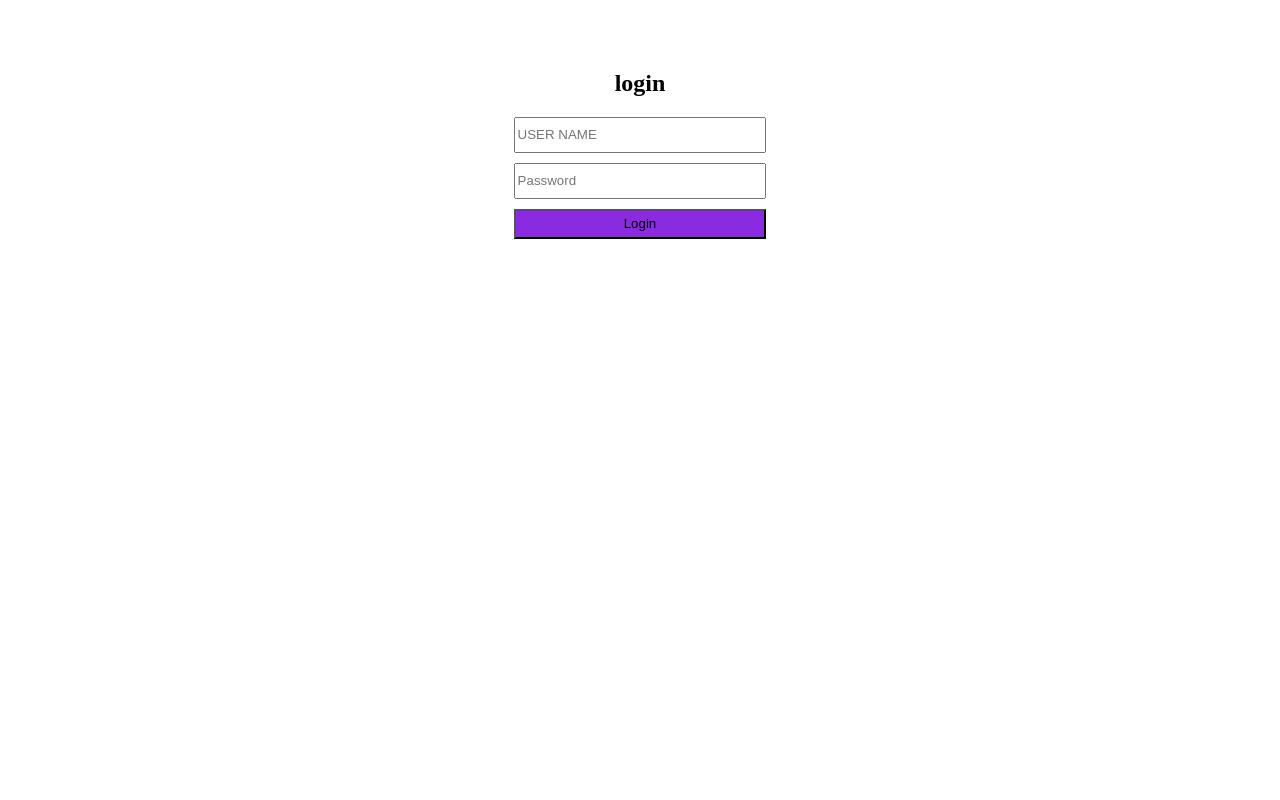
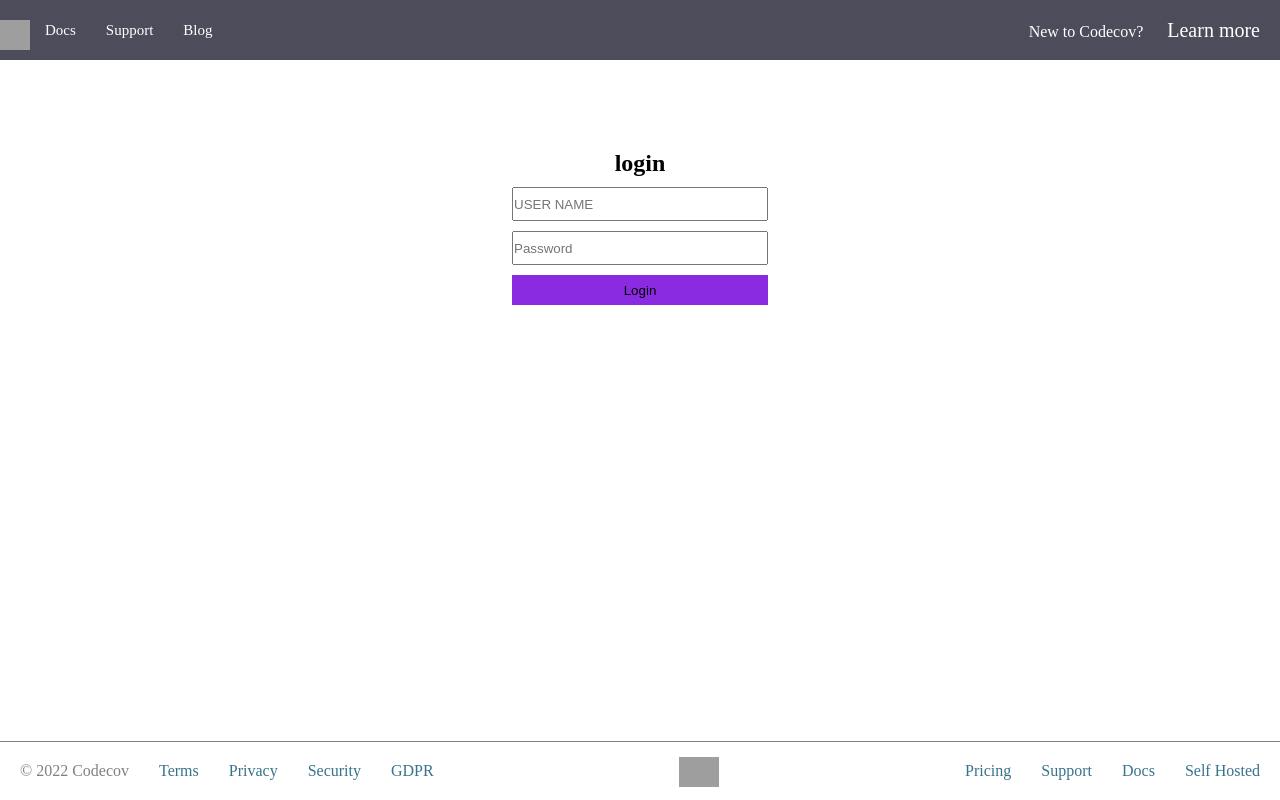
Before and after one commit to rajshekar11/shocking-blood-2056, a website: page Login.html in a window 1280 px wide. Drawn offline with Linux system fonts and the light colour scheme; grey boxes are pictures that could not be loaded.

Commit message:
final push

```diff
--- a/Login.html
+++ b/Login.html
@@ -11,6 +11,27 @@
 
 
 <body>
+    <div id="navbar">
+        <div>
+           <img src="https://seeklogo.com/images/C/codecov-new-logo-D45767B802-seeklogo.com.png" alt="">
+           <a href="https://docs.codecov.io/">Docs</a>
+           <a href="https://codecov.freshdesk.com/support/home">Support</a>
+           <a href="https://about.codecov.io/blog">Blog</a>
+
+       </div>
+       <div>
+           <div>
+               New to Codecov? <a id="learnmore" href="https://about.codecov.io/">Learn more</a>
+           </div>
+       </div>
+
+
+   </div>
+
+
+
+
+
     <div id="login">
         <h2>login</h2>
         <input type="text" id="user_name" placeholder="USER NAME">
@@ -18,6 +39,37 @@
         <button onclick="login()">Login</button>
     </div>
 
+
+
+
+
+
+    <div id="footer">
+        <div>
+            <p>© 2022 Codecov</p>
+            <a href="https://about.codecov.io/terms-and-conditions"><p>Terms</p></a>
+            <a href="https://about.codecov.io/privacy"><p>Privacy</p></a>
+            <a href="https://about.codecov.io/security"><p>Security</p></a>
+            <a href="https://about.codecov.io/gdpr"><p>GDPR</p></a>
+
+
+        </div>
+
+        <div>
+            <img src="https://seeklogo.com/images/C/codecov-new-logo-D45767B802-seeklogo.com.png" alt="">
+
+        </div>
+
+        <div>
+            <a href="https://about.codecov.io/pricing"><p>Pricing</p></a>
+            <a href="https://codecov.freshdesk.com/support/home"> <p>Support</p></a>
+            <a href="https://docs.codecov.io/"> <p>Docs</p></a>
+            <a href="https://about.codecov.io/self-hosted"> <p>Self Hosted</p></a>
+
+        </div>
+
+    </div>
+
 </body>
 
 </html>
--- a/login.css
+++ b/login.css
@@ -1,9 +1,57 @@
+*{
+  margin: 0;
+  padding: 0;
+}
+#navbar{
+  display: flex;
+  justify-content: space-between;
+  width: 100%;
+  margin: auto;
+  background-color: rgb(76, 76, 90);
+  color: white;
+  height: 60px;
+  align-items: center;
+
+}
+#navbar>div{
+
+  display: flex;
+}
+#navbar>div>a{
+  text-decoration: none;
+  color: white;
+  margin: 15px;
+  font-size: 15px;
+}
+#navbar>div>img{
+  width: 30px;
+  height: 30px;
+  /* align-items: center; */
+  margin-top: 13px;
+}
+#learnmore{
+  text-decoration: none;
+  color: white;
+  margin: 20px;
+  font-size: 20px;
+}
+
+
+
+
+
+
 #login{
     display: grid;
     width: 20%;
     margin: auto;
-    margin-top: 50px;
+    margin-top: 90px;
+
     text-align: center;
+}
+
+#login>h2{
+  margin-bottom: 10px;
 }
 #login>input{
     margin-bottom: 10px;
@@ -14,4 +62,45 @@ button{
   height: 30px;
   width: 100%;
   background-color: blueviolet;
+  border: none;
+
 }
+
+
+
+
+#footer{
+  display: flex;
+  justify-content: space-between;
+  border-top: 1px solid gray;
+  /* justify-content: end; */
+  /* margin-top: 500px; */
+  position: fixed;
+  bottom: 0;
+  width: 100%;
+  align-self: flex-end;
+  align-content: flex-end;
+}
+#footer>div{
+  display: flex;
+  justify-content: space-between;
+
+}
+#footer>div{
+  margin: 5px;
+}
+#footer>div>img{
+  width: 30xp;
+  height: 30px;
+  margin-top: 10px;
+}
+#footer>div>a{
+  margin: 15px;
+  text-decoration: none;
+  color: rgb(55, 115, 139);
+}
+#footer>div>p{
+  margin: 15px;
+  color: gray;
+
+}
--- a/signup.css
+++ b/signup.css
@@ -1,3 +1,46 @@
+
+ *{
+  margin: 0;
+  padding: 0;
+}
+#navbar{
+  display: flex;
+  justify-content: space-between;
+  width: 100%;
+  margin: auto;
+  background-color: rgb(76, 76, 90);
+  color: white;
+  height: 60px;
+  align-items: center;
+
+}
+#navbar>div{
+
+  display: flex;
+}
+#navbar>div>a{
+  text-decoration: none;
+  color: white;
+  margin: 15px;
+  font-size: 15px;
+}
+#navbar>div>img{
+  width: 30px;
+  height: 30px;
+  /* align-items: center; */
+  margin-top: 13px;
+}
+#learnmore{
+  text-decoration: none;
+  color: white;
+  margin: 20px;
+  font-size: 20px;
+}
+
+
+
+
+
 #signup{
     display: grid;
     width: 20%;
@@ -11,8 +54,52 @@
     height: 30px;
 
 }
+#signup>h2{
+  margin-bottom: 10px;
+}
 button{
   height: 30px;
   width: 100%;
   background-color: blueviolet;
+  border: none;
 }
+
+
+
+
+
+#footer{
+  display: flex;
+  justify-content: space-between;
+  border-top: 1px solid gray;
+  /* justify-content: end; */
+  /* margin-top: 500px; */
+  position: fixed;
+  bottom: 0;
+  width: 100%;
+  align-self: flex-end;
+  align-content: flex-end;
+}
+#footer>div{
+  display: flex;
+  justify-content: space-between;
+
+}
+#footer>div{
+  margin: 5px;
+}
+#footer>div>img{
+  width: 30xp;
+  height: 30px;
+  margin-top: 10px;
+}
+#footer>div>a{
+  margin: 15px;
+  text-decoration: none;
+  color: rgb(55, 115, 139);
+}
+#footer>div>p{
+  margin: 15px;
+  color: gray;
+
+}
```
Also changed, not shown: Sign-up.html (+52 -0 lines).
